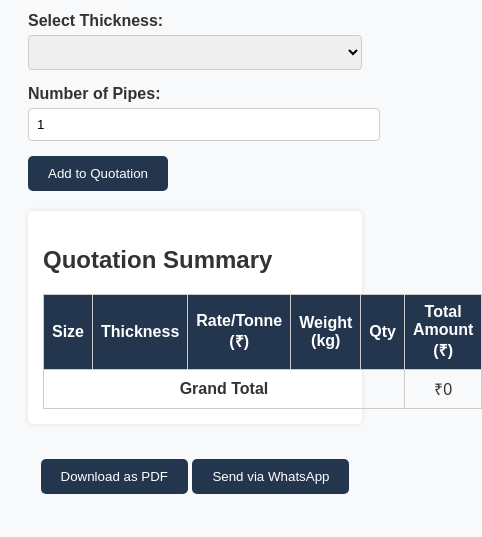
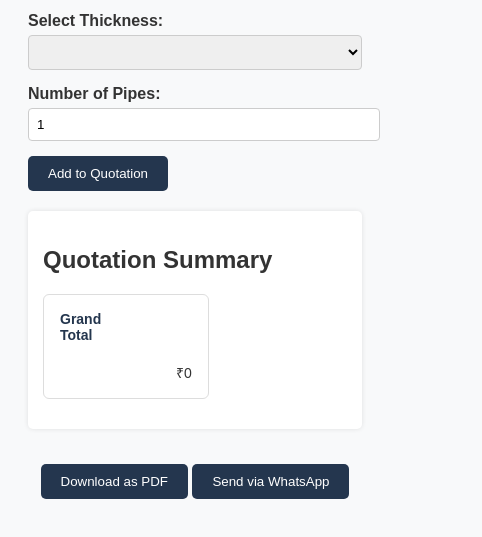
Before and after one commit to punya98/section-rate-bot, a plain HTML site: page index.html in a window 390 px wide. Shown: the part 299-836 px from the top of the page, 482 px wide, since content can reach past the window. Drawn offline with nearby package versions, Linux system fonts and the light colour scheme.

Commit message:
Update index.html

```diff
--- a/index.html
+++ b/index.html
@@ -68,7 +68,52 @@
       margin-top: 20px;
       text-align: center;
     }
-  </style>
+   /* Mobile two-column grid layout */
+    @media (max-width: 768px) {
+      #quoteTable,
+      #quoteTable thead,
+      #quoteTable tbody,
+      #quoteTable th,
+      #quoteTable td,
+      #quoteTable tr {
+        display: block;
+        width: 100%;
+      }
+
+      #quoteTable thead {
+        display: none;
+      }
+
+      #quoteTable tr {
+        margin-bottom: 15px;
+        border: 1px solid #ddd;
+        border-radius: 6px;
+        padding: 10px;
+        background: #fff;
+      }
+
+      #quoteTable td {
+        display: inline-block;
+        width: 48%;
+        box-sizing: border-box;
+        text-align: left;
+        padding: 6px;
+        font-size: 14px;
+        border: none !important;
+      }
+
+      #quoteTable td:nth-child(odd) {
+        font-weight: bold;
+        color: #24364e;
+      }
+
+      #quoteTable td:last-child {
+        width: 100%;
+        text-align: right;
+        margin-top: 8px;
+      }
+    }
+    </style>
   <!-- jsPDF + AutoTable (required for real file download) -->
 <script src="https://cdn.jsdelivr.net/npm/jspdf@2.5.1/dist/jspdf.umd.min.js"></script>
 <script src="https://cdn.jsdelivr.net/npm/jspdf-autotable@3.5.25/dist/jspdf.plugin.autotable.min.js"></script>
```
